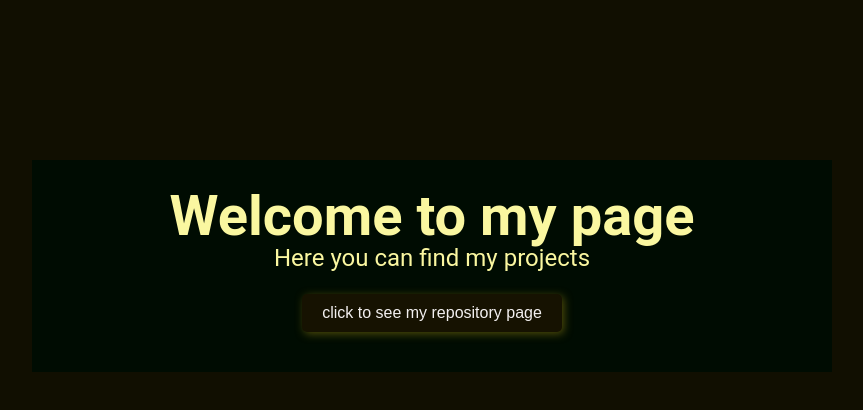
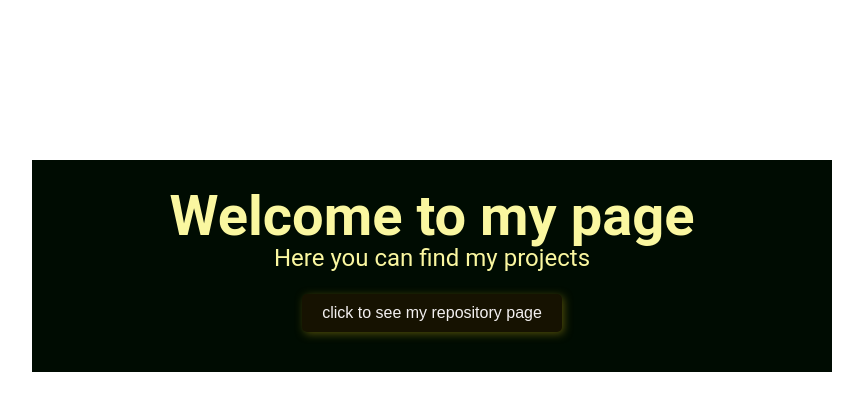
Before and after one commit to lilbobb/BobAdogaGitHubAPIfetchexam, a Vue app: page / in a window 1280 px wide. Shown: the top 410 px of the page, without its empty margins (208-1071 px from the left). Built offline with nearby package versions, Linux system fonts and the light colour scheme.

Commit message:
On branch main

```diff
--- a/src/App.vue
+++ b/src/App.vue
@@ -16,17 +16,3 @@ export default {
   }
 }
 </script>
-<style>
-* {
-  margin: 0;
-  padding: 0;
-  box-sizing: border-box;
-}
-
-body {
-  background-color: #110f01;
-  font-family: 'Roboto', sans-serif;
-  color: #ecede7;
-}
-
-</style>
```
